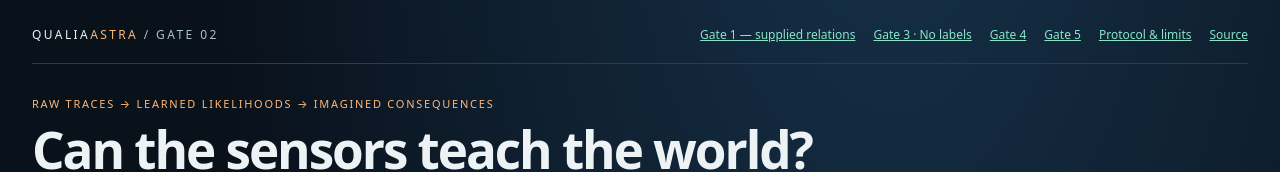
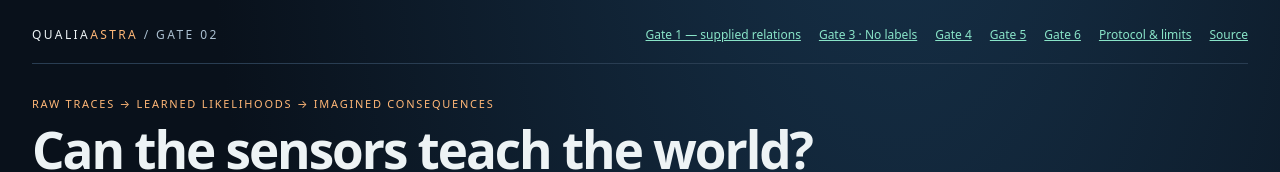
Before and after one commit to anttiluode/QualiaAstra, a plain HTML site: page gate2.html in a window 1280 px wide. Shown: the top 172 px of the page. Drawn offline with Linux system fonts and the light colour scheme.

Commit message:
Navigation: link Gate 6 untagged physical-wave provenance from gate2.html

```diff
--- a/gate2.html
+++ b/gate2.html
@@ -20,7 +20,7 @@ table{width:100%;font-size:13px;border-collapse:collapse}th,td{padding:9px 6px;b
 </style>
 </head>
 <body><main>
-<header><div class="brand">Qualia<span style="color:var(--orange)">Astra</span> <span style="color:var(--sub)">/ Gate 02</span></div><nav class="nav"><a href="./index.html">Gate 1 — supplied relations</a><a href="./gate3.html">Gate 3 · No labels</a><a href="./gate4.html">Gate 4</a><a href="./gate5.html">Gate 5</a><a href="https://github.com/anttiluode/QualiaAstra/blob/main/docs/GATE2.md">Protocol & limits</a><a href="https://github.com/anttiluode/QualiaAstra">Source</a></nav></header>
+<header><div class="brand">Qualia<span style="color:var(--orange)">Astra</span> <span style="color:var(--sub)">/ Gate 02</span></div><nav class="nav"><a href="./index.html">Gate 1 — supplied relations</a><a href="./gate3.html">Gate 3 · No labels</a><a href="./gate4.html">Gate 4</a><a href="./gate5.html">Gate 5</a> <a href="./gate6.html">Gate 6</a><a href="https://github.com/anttiluode/QualiaAstra/blob/main/docs/GATE2.md">Protocol & limits</a><a href="https://github.com/anttiluode/QualiaAstra">Source</a></nav></header>
 <section class="intro"><div class="eyebrow">Raw traces → learned likelihoods → imagined consequences</div><h1>Can the sensors teach the world?</h1>
 <p>Two interference sensors record anonymous waveforms, not ready-made AB and BC relations. Separate labelled calibration teaches a small observation model. Later, one clue at A must revise predictions of entirely withheld B and C recordings.</p>
 <span class="badge">Development experiment · not a neural or consciousness result</span></section>
```
